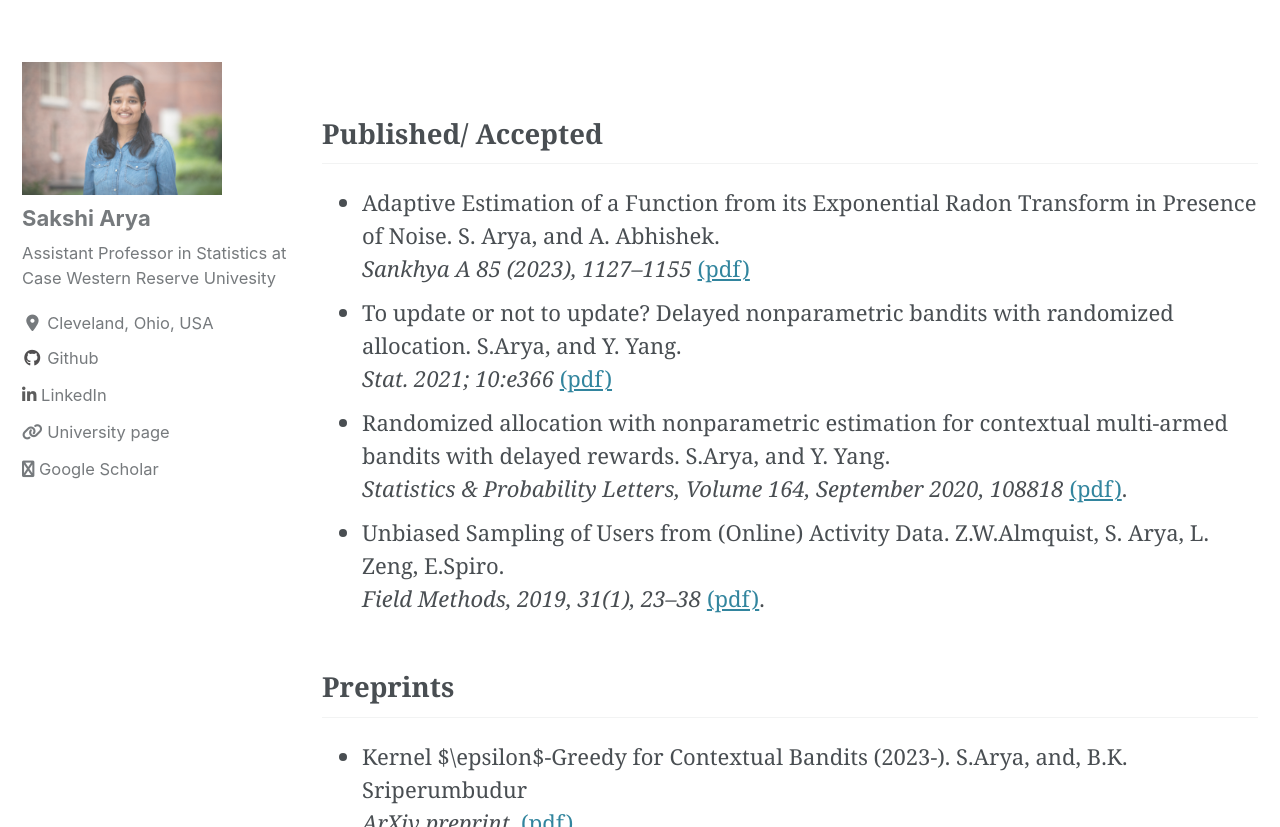
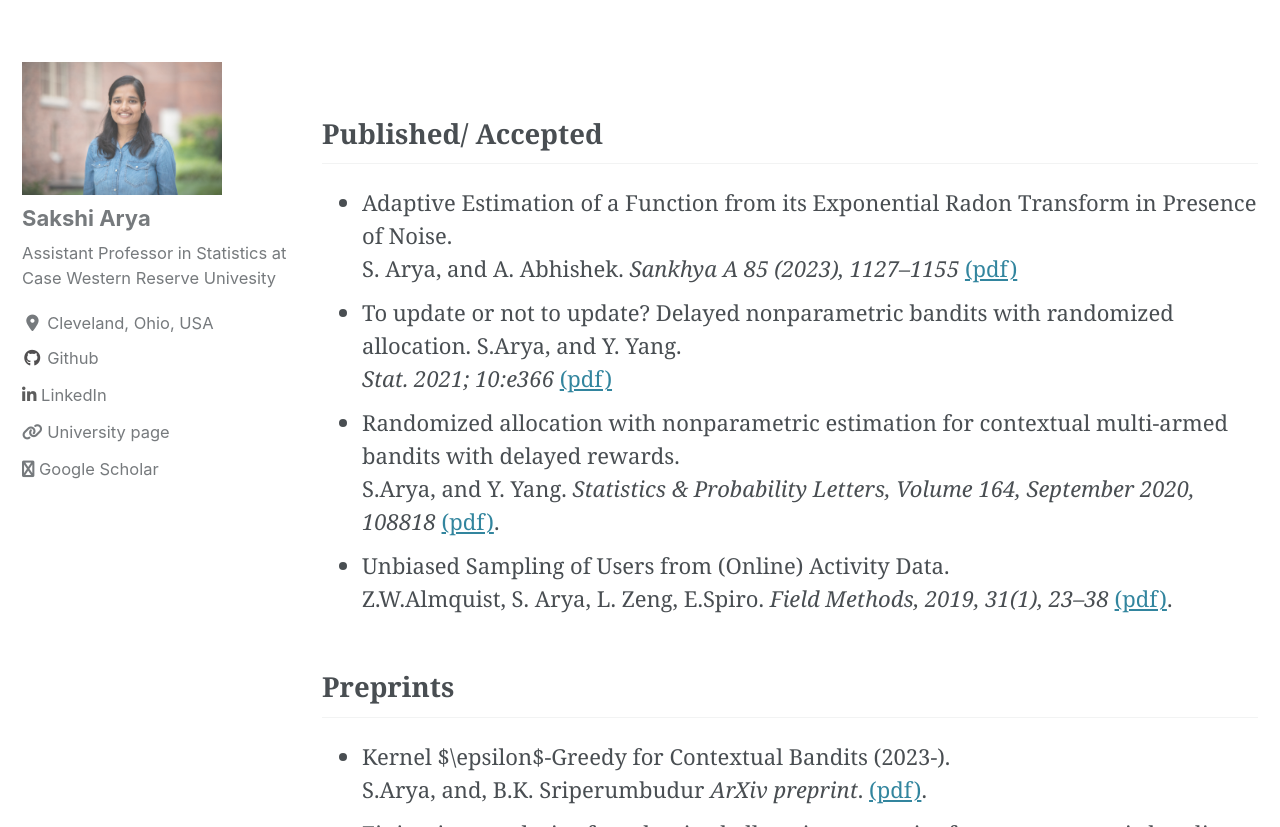
Before and after one commit to sakshiarya/sakshiarya.github.io, a Jekyll site: the page built from _pages/publications.md, in a window 1280 px wide and 900 px high, scrolled down 260 px, cut to the strip 73-900 px from the top of the window. Built offline with Jekyll 4.4.1, drawn with Linux system fonts in a browser that asks for light colours; cached includes are drawn as plain includes; nearby versions of some CDN libraries; some of the changed text lies outside the part shown.

Commit message:
Changing CV and pubs

```diff
--- a/_pages/publications.md
+++ b/_pages/publications.md
@@ -15,20 +15,20 @@ author_profile: true
 Published/ Accepted
 ---------------
 
-+  Adaptive Estimation of a Function from its Exponential Radon Transform in Presence of Noise. S. Arya, and A. Abhishek.<br/> _Sankhya A 85 (2023), 1127–1155_ <a href="/assets/pdf/SankhyaA_AA_SA.pdf" target="_blank">(pdf)</a> <br/>
++  Adaptive Estimation of a Function from its Exponential Radon Transform in Presence of Noise.<br/> S. Arya, and A. Abhishek. _Sankhya A 85 (2023), 1127–1155_ <a href="/assets/pdf/SankhyaA_AA_SA.pdf" target="_blank">(pdf)</a> <br/>
 + To update or not to update? Delayed nonparametric bandits with randomized allocation. S.Arya, and Y. Yang.  <br /> _Stat. 2021; 10:e366_
  <a href="/assets/pdf/STAT_DelayedBandits_SakshiArya.pdf" target="_blank">(pdf)</a><br />
-+ Randomized allocation with nonparametric estimation for contextual multi-armed bandits with delayed rewards. S.Arya, and Y. Yang. <br/> _Statistics & Probability Letters, Volume 164, September 2020, 108818_  <a href="/assets/pdf/SPLpaperpublished-main.pdf" target="_blank">(pdf)</a>. <br/>
-+ Unbiased Sampling of Users from (Online) Activity Data. Z.W.Almquist, S. Arya, L. Zeng, E.Spiro.<br/> _Field Methods, 2019, 31(1), 23–38_  <a href="/assets/pdf/FieldMethods.pdf" target="_blank">(pdf)</a>. <br/>
++ Randomized allocation with nonparametric estimation for contextual multi-armed bandits with delayed rewards.<br/> S.Arya, and Y. Yang.  _Statistics & Probability Letters, Volume 164, September 2020, 108818_  <a href="/assets/pdf/SPLpaperpublished-main.pdf" target="_blank">(pdf)</a>. <br/>
++ Unbiased Sampling of Users from (Online) Activity Data. <br/>Z.W.Almquist, S. Arya, L. Zeng, E.Spiro. _Field Methods, 2019, 31(1), 23–38_  <a href="/assets/pdf/FieldMethods.pdf" target="_blank">(pdf)</a>. <br/>
 
 
 Preprints
 ---------------
 
-+  Kernel $\epsilon$-Greedy for Contextual Bandits (2023-). S.Arya, and, B.K. Sriperumbudur <br/> _ArXiv preprint_.
++  Kernel $\epsilon$-Greedy for Contextual Bandits (2023-). <br/>S.Arya, and, B.K. Sriperumbudur  _ArXiv preprint_.
 <a href="/assets/pdf/kernel_eps_greedy.pdf" target="_blank">(pdf)</a>. <br/>
 + Finite-time analysis of randomized allocation strategies for nonparametric bandits with delayed rewards (2023-), S.Arya, and Y. Yang. _Arxiv preprint_
-+ Predictions of damages from Atlantic tropical cyclones: a hierarchical Bayesian study on extremes (2023-). L. Dietz, S. Arya, and S. Chatterjee  <br/> _Arxiv preprint_ . <a href="/assets/pdf/bayesstorms.pdf" target="_blank">(pdf)</a>. [Code](https://github.com/sakshiarya/Tropical_Hurricane_Damages_Bayesian) <br/>
++ Predictions of damages from Atlantic tropical cyclones: a hierarchical Bayesian study on extremes (2023-). <br/>  L. Dietz, S. Arya, and S. Chatterjee  _Arxiv preprint_ . <a href="/assets/pdf/bayesstorms.pdf" target="_blank">(pdf)</a>, [Code](https://github.com/sakshiarya/Tropical_Hurricane_Damages_Bayesian) <br/>
 <!--- + Bhattacharjee, S., Li, B., Xue, L. (2023-). Nonlinear global Fréchet regression for random objects via weak conditional expectation. _ArXiv preprint, Under review for Annals of Statistics_ <a href="/assets/pdf/draft0.pdf" target="_blank">(pdf)</a>.<br/> --->
 
 <!-- Ongoing work
```
Also changed, not shown: _pages/cv.md (+1 -1 lines).
